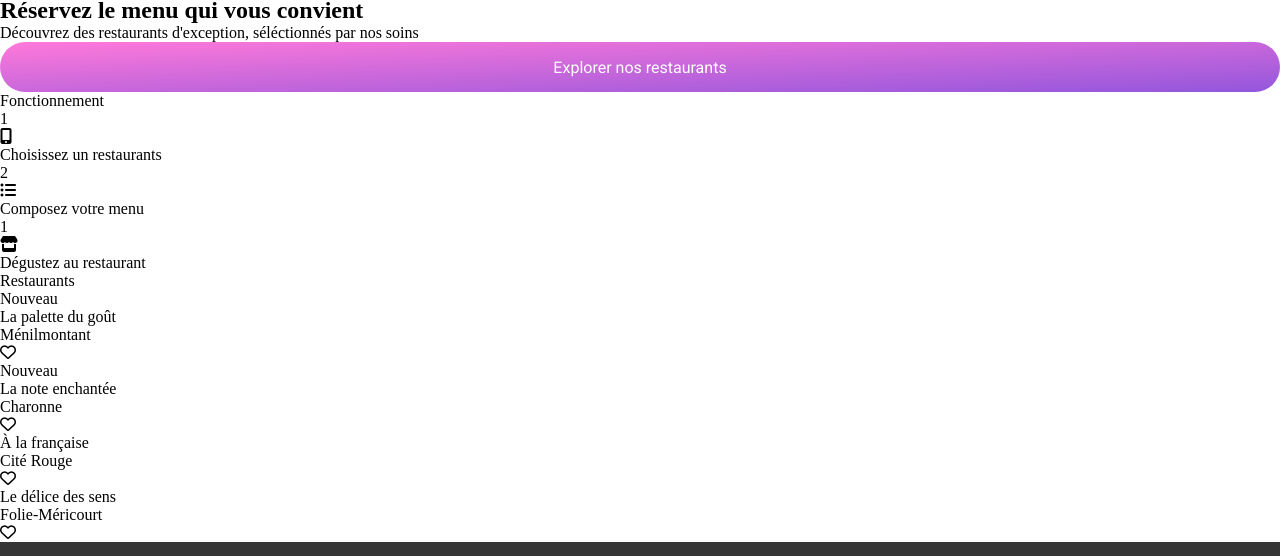
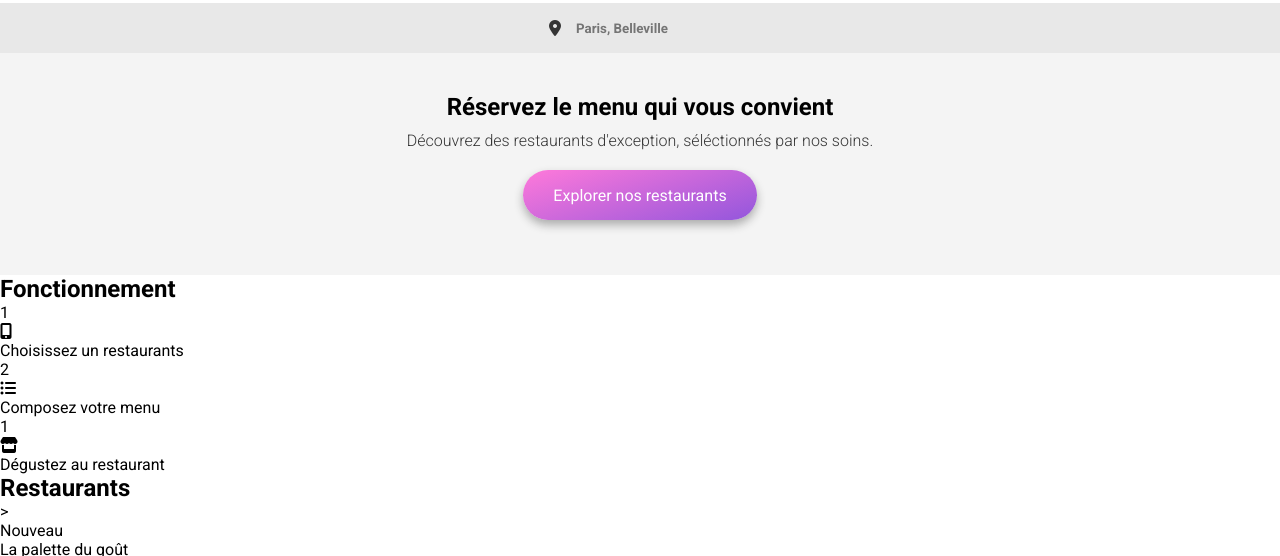
Before and after one commit to AmaruZ/AmarZirouel_3_315032021, a plain HTML site: page index.html in a window 1280 px wide. Shown: the part 59-615 px from the top of the page. Drawn offline with Linux system fonts and the light colour scheme; a web font is replaced by a local one.

Commit message:
creation bouton + 1ere section

```diff
--- a/index.html
+++ b/index.html
@@ -17,16 +17,16 @@
     </header>
 
     <section class="title-container">
-        <div class="localisation"><i class="fas fa-map-marker-alt"></i>Paris, Belleville</div>
+        <div class="localisation"><i class="fas fa-map-marker-alt"></i><input type="text" placeholder="Paris, Belleville"></div>
         <div class="explore">
             <div class="explore__title"><h2>Réservez le menu qui vous convient</h2></div>
-            <div class="explore__text">Découvrez des restaurants d'exception, séléctionnés par nos soins</div>
-            <div class="btn"><a href="#restaurants_container">Explorer nos restaurants</a></div>
+            <div class="explore__text">Découvrez des restaurants d'exception, séléctionnés par nos soins.</div>
+            <a href="#restaurants-container" class="btn">Explorer nos restaurants</a>
         </div>
     </section>
 
     <section class="fonction-container">
-        <div class="fonction-container title">Fonctionnement</div>
+        <div class="fonction-container title"><h2>Fonctionnement</h2></div>
         <div class="fonction-container__list">
             <div class="fonction">
                 <div class="fonction__number">1</div>
@@ -46,7 +46,7 @@
         </div>
     </section>
     <section class="restaurants-container">
-        <div class="restaurants-container title">Restaurants</div>
+        <div class="restaurants-container title"><h2>Restaurants</h2>></div>
         <div class="restaurants-container__list">
             <div class="restaurant">
                 <div class="restaurant__photo"><div class="restaurant__photo--new">Nouveau</div></div>
--- a/sass/Base/_reset.scss
+++ b/sass/Base/_reset.scss
@@ -13,3 +13,15 @@ a{
 ul{
     list-style-type: none;
 }
+
+body{
+    font-family: 'Roboto', sans-serif;
+}
+
+h1{
+    font-weight: 500;
+}
+
+h2{
+    font-weight: 700;
+}
--- a/sass/Components/_buttons.scss
+++ b/sass/Components/_buttons.scss
@@ -1,12 +1,15 @@
 .btn{
     font-family: 'Roboto', sans-serif;
-    background: linear-gradient(to bottom right, $color-secondary,$color-primary);
+    background: linear-gradient(0.95turn, $color-primary,$color-secondary);
     height: 50px;
     border-radius: 50px;
-    display: flex;
-    align-items: center;
-    justify-content: center;
-    a{
-        color: white;
+    color: white;
+	display:inline-block;
+	padding:16px 30px;
+    @include shadow;
+
+    &:hover{
+        filter: brightness(110%);
     }
+
 }
--- /dev/null
+++ b/sass/Layout/_container.scss
@@ -0,0 +1,40 @@
+.explore{
+    display: flex;
+    flex-direction: column;
+    align-items: center;
+    background-color: lighten($color: $color-grey, $amount: 75%);
+    padding-top: 40px;
+    padding-bottom: 55px;
+    &__title{
+        width: 70%;
+        text-align: center;
+        padding-bottom: 10px;
+    }
+    &__text{
+        width: 80%;
+        text-align: center;
+        font-weight: 300;
+        color: $color-grey;
+        padding-bottom: 20px;
+    }
+}
+
+
+.localisation{
+    background-color: lighten($color: $color-grey, $amount: 70%);
+    display: flex;
+    justify-content: center;
+    align-items: center;
+    height: 50px;
+    i{
+        color: $color-grey;
+    }
+    input{
+        background-color: lighten($color: $color-grey, $amount: 70%);
+        color: $color-grey;
+        border: none;
+        font-family: 'Roboto', sans-serif;
+        font-weight: 600;
+        margin-left: 15px;
+    }
+}
--- a/sass/Layout/_header.scss
+++ b/sass/Layout/_header.scss
@@ -2,14 +2,18 @@
 
 
 header{
-
+    display: flex;
+    align-items: center;
     width: 100%;
+    height: 62px;
+    @include shadow;
     .header{
         &__logo{
             max-width: 200px;
             font-family: 'Shrikhand', cursive;
-             margin-left: auto;
+            margin-left: auto;
             margin-right: auto;
+
         }
     }
 
--- a/sass/Utils/_mixins.scss
+++ b/sass/Utils/_mixins.scss
@@ -1,8 +1,3 @@
 @mixin shadow{
-    box-shadow: 0px 10px 15px 0px #c0c0c0;
+    box-shadow: 0px 5px 10px 0px #acacac;
 }
-
-@function width10($size){
-    $size: $size*1.1;
-    @return $size;
-}
--- a/style.scss
+++ b/style.scss
@@ -5,6 +5,7 @@
 @import "./sass/Components/buttons";
 @import "./sass/Layout/header";
 @import "./sass/Layout/footer";
+@import "./sass/Layout/container";
 
 /*@import "./utils/variables";
 @import "./utils/functions";
```
Also changed, not shown: style.css, 1 other file.
